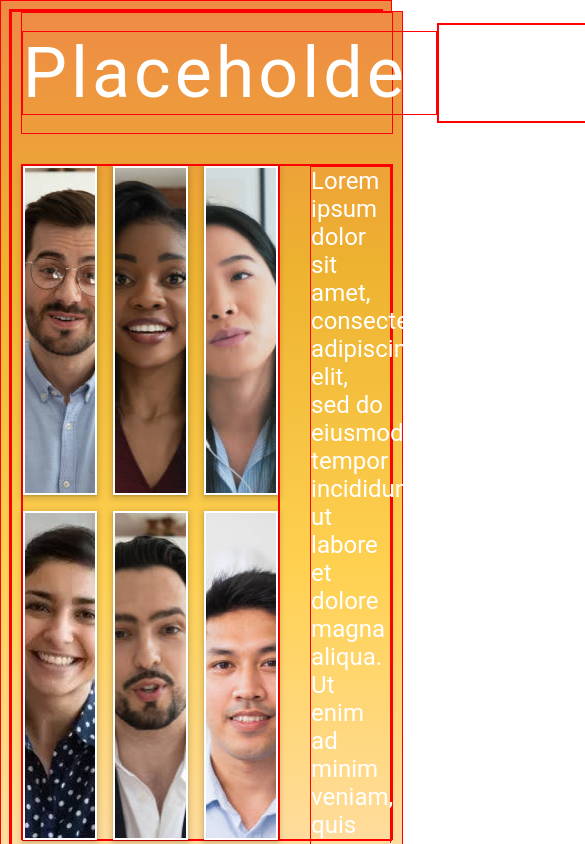
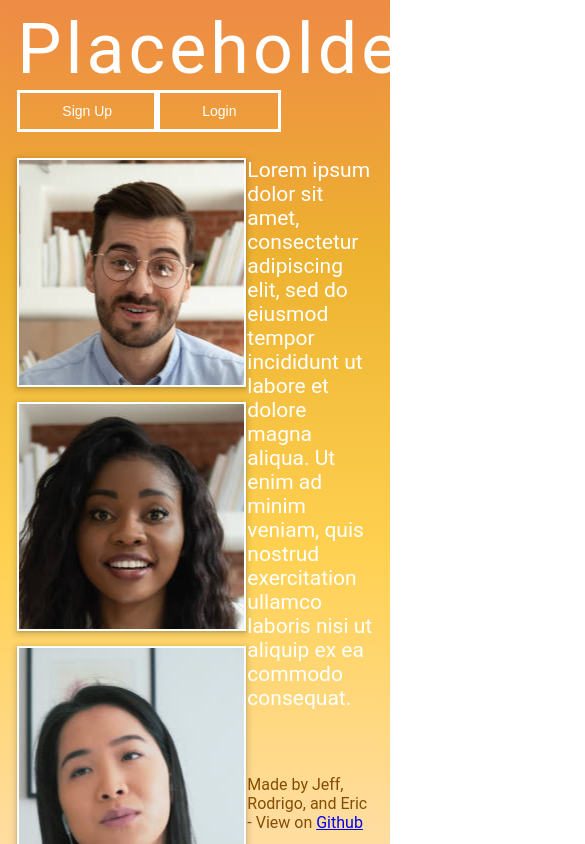
Before and after one commit to jiffylube/mySelfie, a React (Create React App) app: page / in a window 390 px wide. Shown: the top 844 px of the page, 585 px wide, since content can reach past the window. Built offline with nearby package versions, Linux system fonts and the light colour scheme.

Commit message:
landing page media properties added

```diff
--- a/src/Components/Landing.css
+++ b/src/Components/Landing.css
@@ -1,12 +1,10 @@
 .landing-page {
   background: rgb(255, 221, 161);
-  background: linear-gradient(
-    0deg,
-    rgba(255, 221, 161, 1) 0%,
-    rgba(255, 209, 81, 1) 34%,
-    rgba(237, 178, 48, 1) 70%,
-    rgba(238, 139, 69, 1) 100%
-  );
+  background: linear-gradient(0deg,
+      rgba(255, 221, 161, 1) 0%,
+      rgba(255, 209, 81, 1) 34%,
+      rgba(237, 178, 48, 1) 70%,
+      rgba(238, 139, 69, 1) 100%);
   width: 100vw;
   height: 100vh;
   font-family: "Roboto", sans-serif;
@@ -29,9 +27,9 @@
 
 .buttons {
   display: flex;
-  justify-content: flex-end;
   justify-content: space-evenly;
-  width: 50%;
+  position: relative;
+  white-space: nowrap;
 }
 
 .landingButtons {
@@ -45,7 +43,6 @@
   background-color: Transparent;
   text-align: center;
   transition: all 0.15s;
-  /* margin: 1em; */
   cursor: pointer;
 }
 
@@ -99,6 +96,7 @@
 
 .creator {
   color: #854d04;
+  margin-left: 30px;
 }
 
 .webcam1 {
--- a/src/Components/Landing.jsx
+++ b/src/Components/Landing.jsx
@@ -1,4 +1,5 @@
 import "./Landing.css";
+import "./media.css";
 import Login from "./Login";
 import Signup from "./Signup";
 import { Routes, Route, Link } from "react-router-dom";
--- a/src/Components/MainPage.css
+++ b/src/Components/MainPage.css
@@ -1,6 +1,6 @@
-* {
+/* * {
   border: 1px solid red;
-}
+} */
 
 .wrapperMain {
   display: flex;
--- /dev/null
+++ b/src/Components/media.css
@@ -0,0 +1,49 @@
+@media only screen and (max-width: 950px) {
+
+  /* landing page */
+  html {
+    background-repeat: repeat-y;
+  }
+
+  .landing-page {
+    width: auto;
+    height: 100%;
+  }
+
+  .nav {
+    display: flex;
+    flex-wrap: wrap;
+  }
+
+  .landingButtons {
+    font-size: 14px;
+  }
+
+  .info {
+    width: 45%;
+    height: 100%;
+  }
+
+  .description {
+    font-size: 21px;
+  }
+
+  .gallery {
+    display: grid;
+    grid-template-columns: repeat(auto-fit, minmax(200px, 1fr));
+    grid-gap: 15px;
+  }
+
+  .sample-face {
+    height: 225px;
+    width: 225px;
+  }
+
+}
+
+@media only screen and (max-width: 750px) {
+  .info {
+    width: 80%;
+    height: 100%;
+  }
+}
```
Also changed, not shown: src/index.css (+5 -7 lines).
